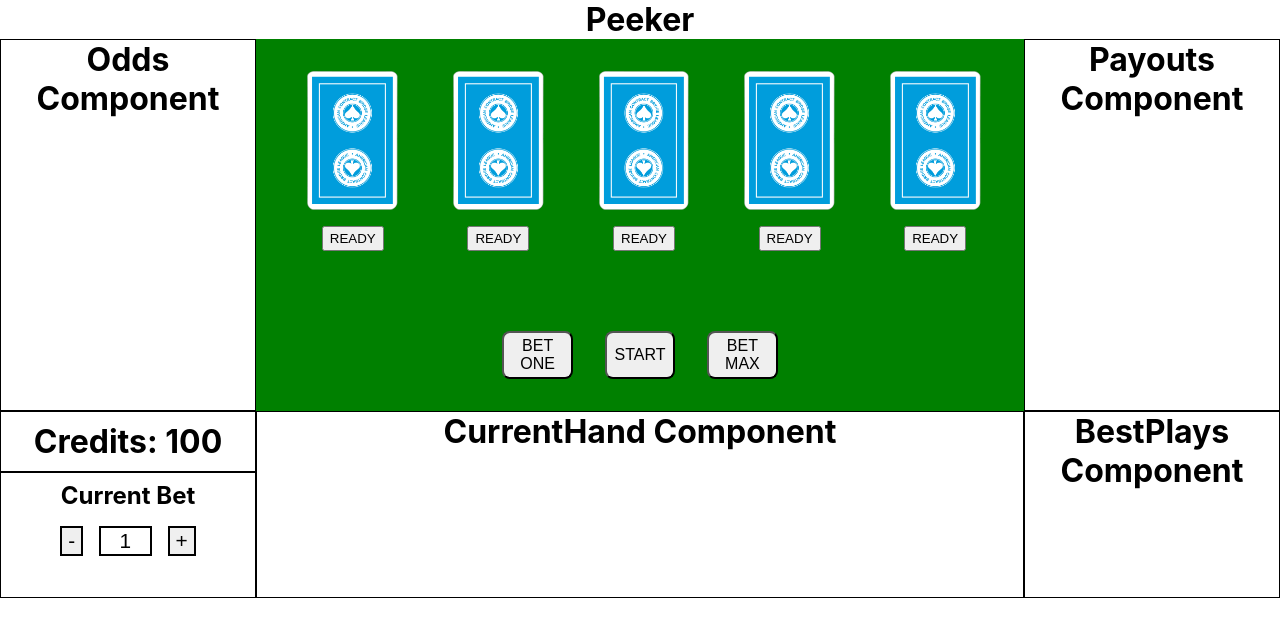
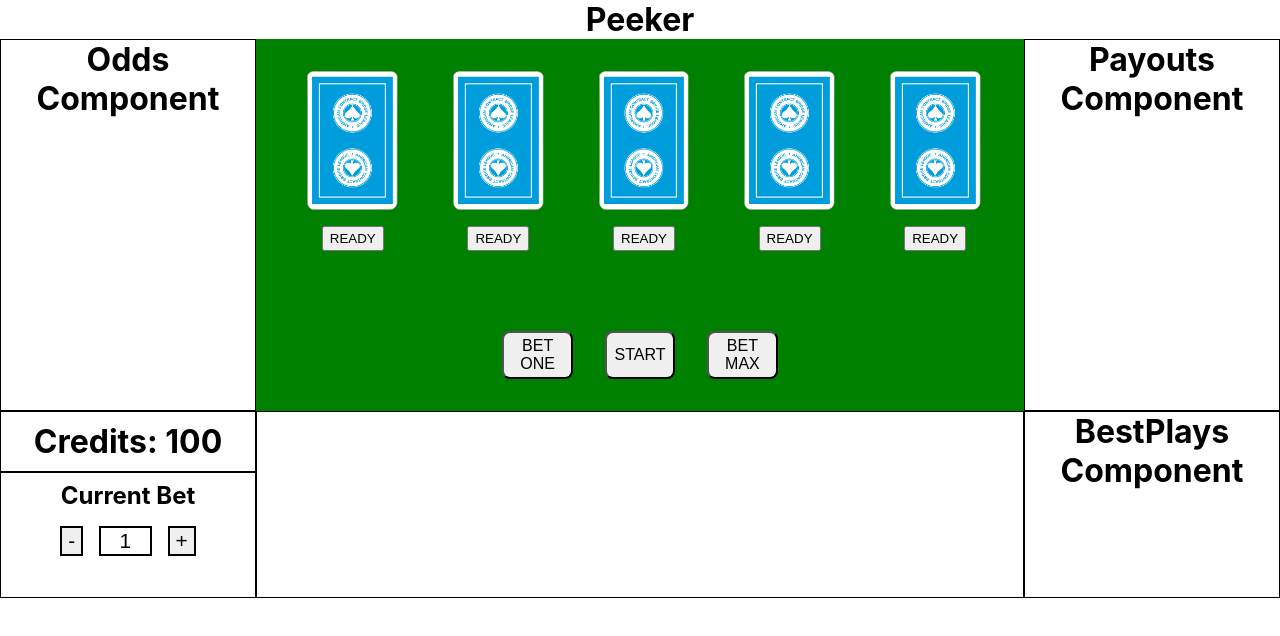
Before and after one commit to patrickrgrady81/Peeker-front, a React (Create React App) app: page / in a window 1280 px wide. Shown: the top 636 px of the page. Built offline with nearby package versions, Linux system fonts and the light colour scheme.

Commit message:
Hand successfully sent to backend and gets response

```diff
--- a/src/components/app/App.js
+++ b/src/components/app/App.js
@@ -21,7 +21,8 @@ export default class App extends Component {
     this.state = {
       credits: 100,
       bet: 1,
-      gameState: "START"
+      gameState: "START",
+      handValue: ""
     }
   }
   render() {
@@ -33,11 +34,13 @@ export default class App extends Component {
           <Table className="t" credits={this.state.credits} bet={this.state.bet} gameState={this.state.gameState}
                                 updateCredits={this.updateCredits}
                                 updateBet={this.updateBet}
-                                updateGameState={this.updateGameState} />
+                                updateGameState={this.updateGameState}
+                                updateHandValue={this.updateHandValue} />
+
           <Payouts className="p" />
           <Credits className="c" credits={this.state.credits} bet={this.state.bet} updateCredits={this.updateCredits}
                 updateBet={this.updateBet} />
-          <CurrentHand className="ch"/>
+          <CurrentHand className="ch" handValue={this.state.handValue}/>
           <BestPlays className="bp"/>
         </div>
       </div>
@@ -45,15 +48,19 @@ export default class App extends Component {
   }
 
   updateCredits = (change) => {
-    const newCredits = this.state.credits + change;
-    this.setState({credits: newCredits});
+    console.log(`changing by: ${change}`);
+    this.setState({credits: this.state.credits + change});
   }
 
   updateBet = (bet) => {
-    this.setState({bet: bet});
+    this.setState({bet});
   }
 
   updateGameState = (gameState) => {
-    this.setState({gameState: gameState});
+    this.setState({gameState});
+  }
+
+  updateHandValue = (handValue) => {
+    this.setState({handValue});
   }
 }
--- a/src/components/card/Card.css
+++ b/src/components/card/Card.css
@@ -34,6 +34,6 @@
   border: 2px solid blue;
 }
 
-.none {
+.hide {
   visibility: hidden;
 }
--- a/src/components/card/Card.js
+++ b/src/components/card/Card.js
@@ -21,7 +21,7 @@ export default class Card extends Component {
     //     this.setState({ class: "none" });
     //   }
     // } else if (this.props.gameState === "DRAW") {
-    //   if (this.state.class === "none") {
+    //   if (this.state.class === "hide") {
     //     this.setState({ class: "card-btn" });
     //   }
     }
--- a/src/components/currentHand/CurrentHand.css
+++ b/src/components/currentHand/CurrentHand.css
@@ -1,4 +1,15 @@
 .currentHand {
   border: 1px solid black;
+  display: flex;
+  flex-direction: row;
+  flex-wrap: nowrap;
+  justify-content: center;
+  align-content: stretch;
+  align-items: center;
+}
 
+.hand {
+  order: 0;
+  flex: 0 1 auto;
+  align-self: auto;
 }
--- a/src/components/currentHand/CurrentHand.js
+++ b/src/components/currentHand/CurrentHand.js
@@ -4,7 +4,7 @@ export default class CurrentHand extends Component {
   render() {
     return (
       <div className="currentHand">
-        <h1>CurrentHand Component</h1>
+        <h1 className="hand">{this.props.handValue}</h1>
       </div>
     )
   }
--- a/src/components/table/Table.js
+++ b/src/components/table/Table.js
@@ -58,7 +58,7 @@ export default class Table extends Component {
     return cards
   }
 
-  sendRequest = () => {
+  sendHand = async () => {
     axios.request({
       url: 'http://localhost:3001/api/v1/send',
       method: 'post',
@@ -70,40 +70,48 @@ export default class Table extends Component {
         hand: this.state.hand,
         gameState: this.props.gameState
       }
-      }).then(function (response) {
-          console.log(response.data);
-      })
-      .catch(function (error) {
-          console.log(error);
-      });
+    }).then((response) => {
+      const handValue = response.data.handValue;
+      console.log(handValue);
+      this.props.gameState === "DRAW" ? this.props.updateHandValue(handValue) : this.props.updateHandValue("")
+      // how do I send the handValue to updateHandValue if this is the promise not the Table
+
+
+    })
+    .catch(function (error) {
+        console.log(error);
+    });
   }
 
   play = async () => {
-    if (this.props.gameState === "START") {
+
+    if (this.props.gameState === "START" || this.props.gameState === "DEAL") {
       await this.getCards();
-      await this.props.updateGameState("DRAW");
-      this.sendRequest();
-    } else if (this.props.gameState === "DRAW") {
+      await this.props.updateGameState("DRAW")
+    } else {
       await this.getNewHand();
-      await this.props.updateGameState("DEAL");
-      this.sendRequest();
-    } else {
-      await this.getCards();
-      await this.props.updateGameState("DRAW");
-      this.sendRequest();
+      await this.props.updateGameState("DEAL")
     }
+
+    this.sendHand();
+    // console.log(handValue);
+
   }
 
   getCards = async () => {
     this.props.updateCredits(-this.props.bet);
-    let deck = new DeckJS();
-    let newDeck = deck.createDeck();
-    deck.shuffleDeck(newDeck);
+
+    let newDeck = this.start();
+
+    // player's hand is the first 5 cards in the deck
     let pHand = newDeck.slice(0, 5);
     for (let card of pHand) {
       card.held = false;
     }
+
+    // the deck with first 5 cards removed
     newDeck = newDeck.slice(4, -1);
+
     this.setState(state => {
       return {
         deck: newDeck,
@@ -114,13 +122,15 @@ export default class Table extends Component {
 
   getNewHand = async () => {
     let newHand = [...this.state.hand];
-    let newDeck = [...this.state.deck]
+    let newDeck = [...this.state.deck];
+
     for (let i = 0; i < newHand.length; i++) {
       if (!newHand[i].held) {
         let newCard = newDeck[i];
         newHand.splice(i, 1, newCard);
       }
     }
+
     this.setState(state => {
       return {
         deck: newDeck,
```
Also changed, not shown: src/components/Card.css (deleted).
